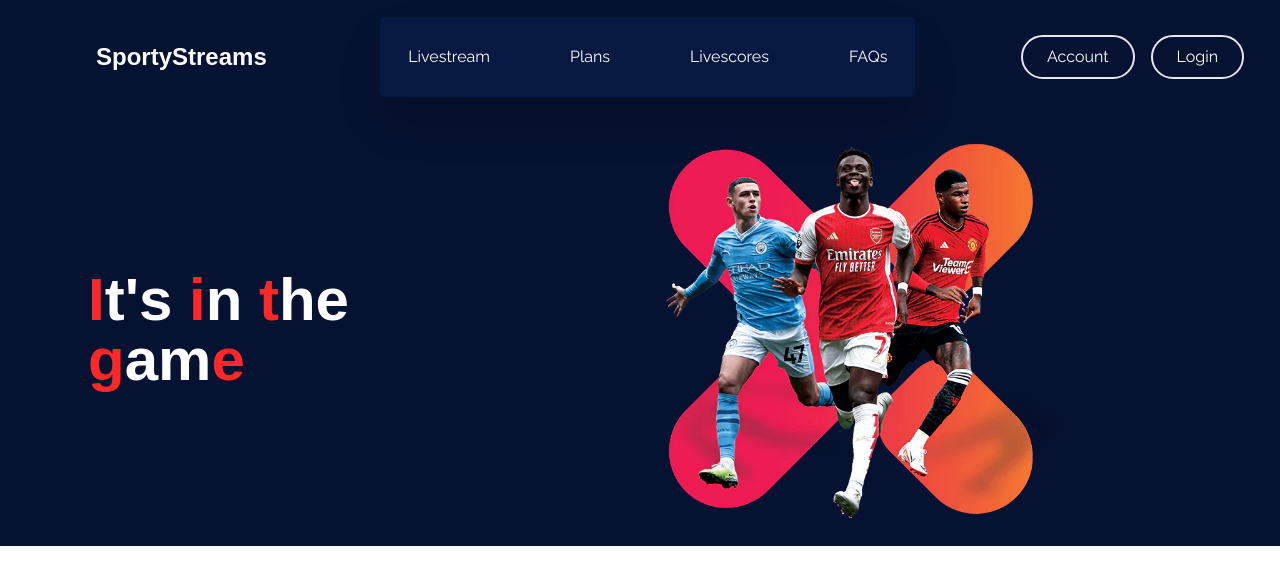
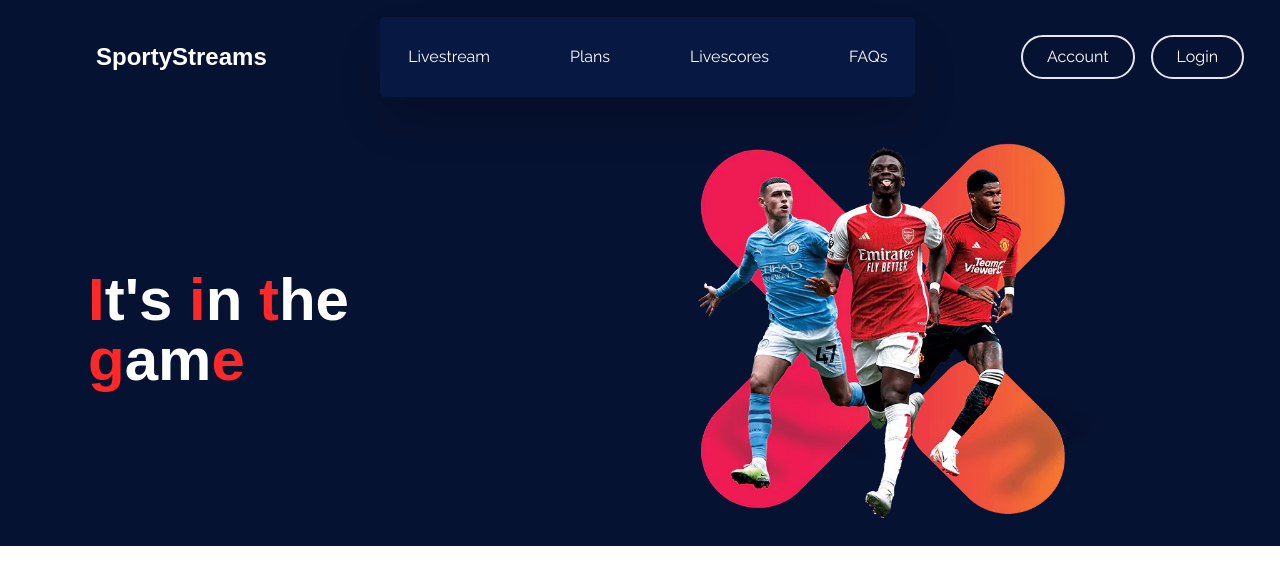
Before and after one commit to lumasia07/sportystreams, a Next.js app: page / in a window 1280 px wide. Shown: the top 584 px of the page. Built offline with nearby package versions, Linux system fonts and the light colour scheme; a web font is replaced by a local one.

Commit message:
picture fix

```diff
--- a/app/_components/header.js
+++ b/app/_components/header.js
@@ -22,7 +22,7 @@ export default function Header() {
           <span className="text-[#FF2828]">e</span>
         </h1>
       </div>
-      <div className="ml-4 md:ml-24">
+      <div className="ml-4 md:ml-32">
         <Image
           src="/saka.webp"
           alt="Saka"
```
